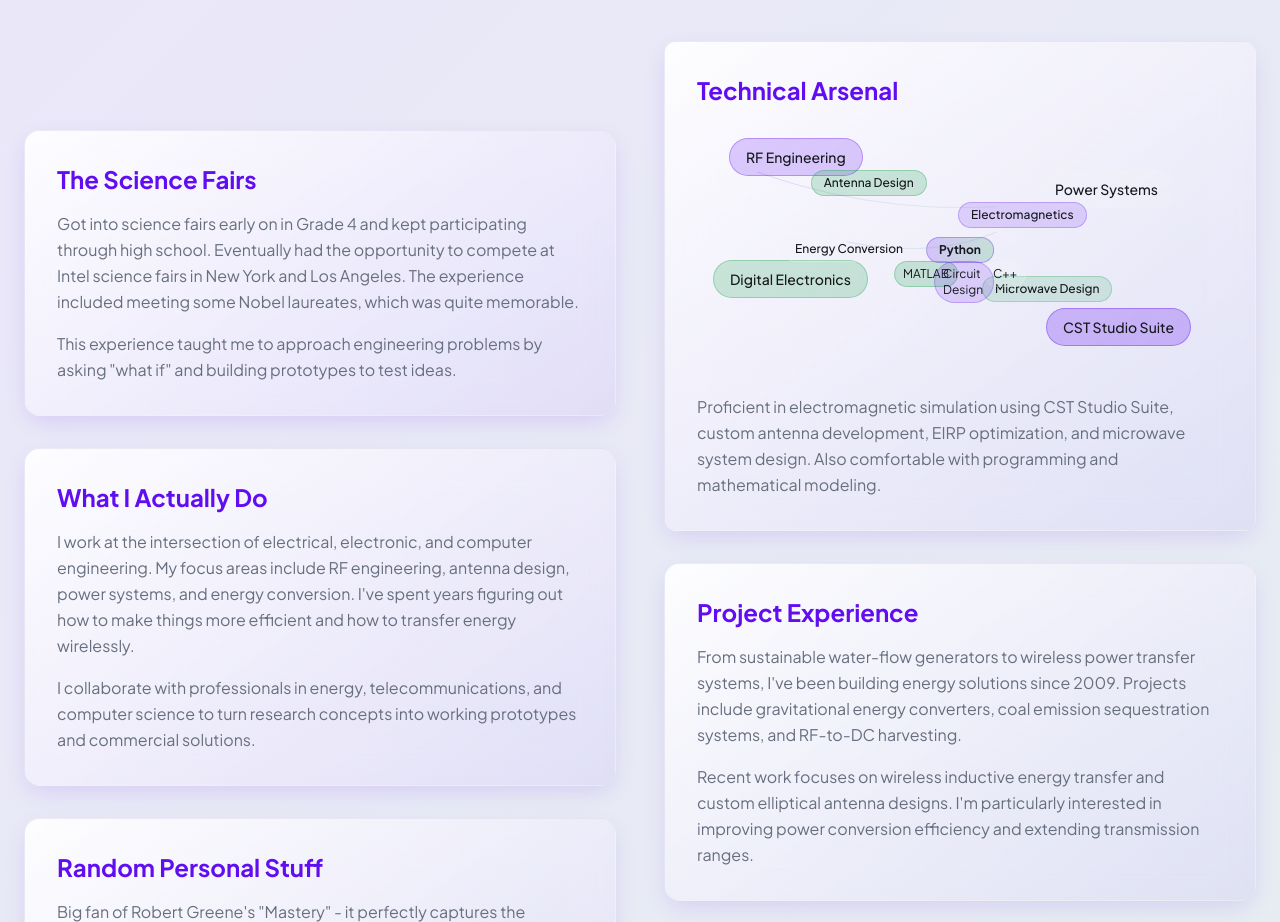
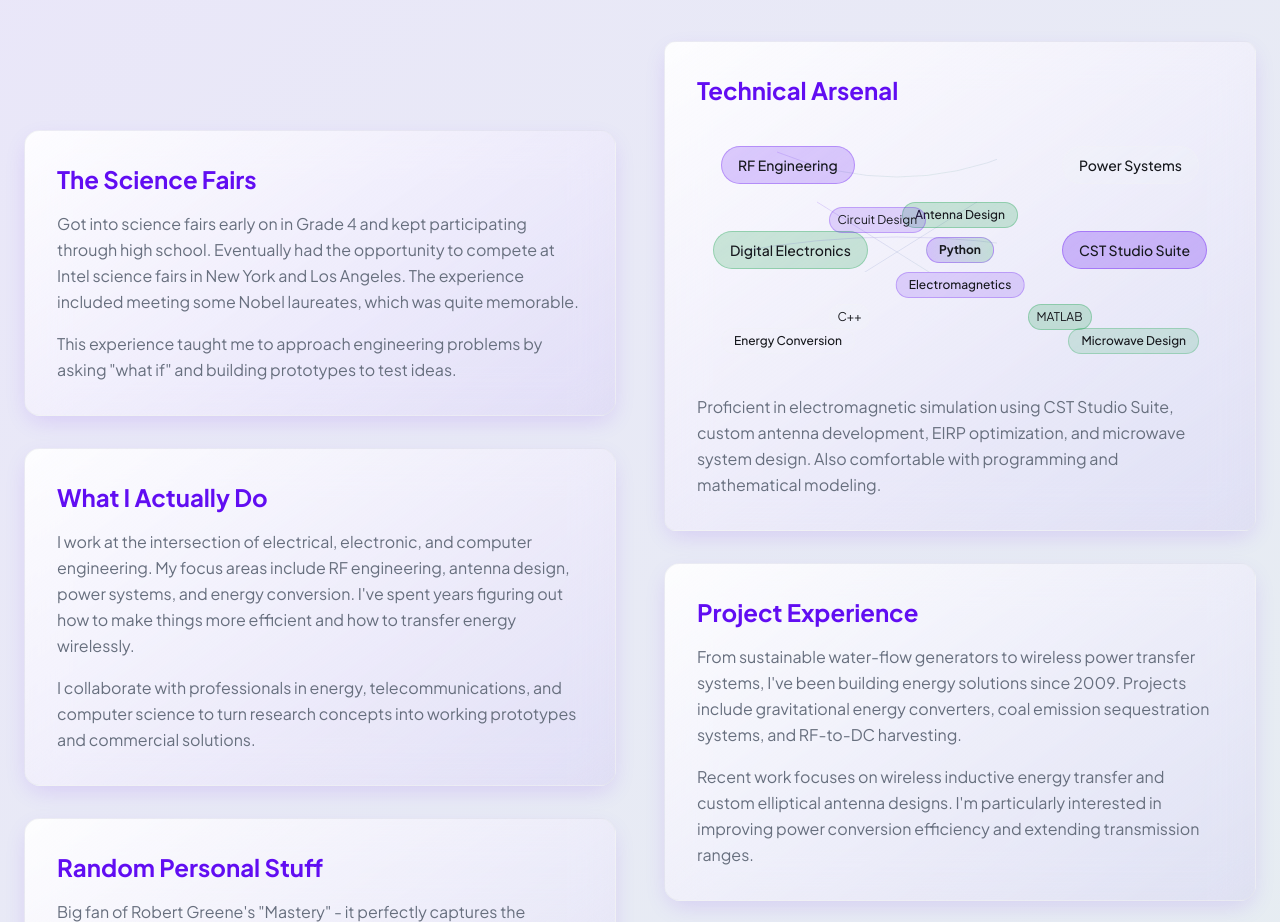
Before and after one commit to ldcsigudla/ldcsigudla.github.io, a React (Vite) app: page / in a window 1280 px wide. Shown: the part 1020-1942 px from the top of the page. Built offline with nearby package versions, Linux system fonts and the light colour scheme.

Commit message:
Adjust skill bubble layout

```diff
--- a/src/components/sections/About.tsx
+++ b/src/components/sections/About.tsx
@@ -59,79 +59,76 @@ export const About = () => {
               <h3 className="text-2xl font-bold mb-4 text-primary">Technical Arsenal</h3>
               <div className="relative h-64 overflow-hidden rounded-lg">
                 <div className="absolute inset-0">
-                  {/* Main tech skills constellation */}
-                  <div className="absolute top-4 left-8">
-                    <div className="relative">
+                  {/* Main tech skills constellation - repositioned for clarity */}
+                  <div className="absolute top-6 left-6">
                     <div className="px-4 py-2 bg-primary/20 rounded-full border border-primary/30 text-sm font-medium hover:bg-primary/30 transition-all cursor-pointer">
                       RF Engineering
                     </div>
-                      <div className="absolute -right-16 top-8">
+                  </div>
+
+                  <div className="absolute top-6 right-6">
+                    <div className="px-4 py-2 bg-secondary/20 rounded-full border border-secondary/30 text-sm font-medium hover:bg-secondary/30 transition-all cursor-pointer">
+                      Power Systems
+                    </div>
+                  </div>
+
+                  <div className="absolute top-20 left-1/2 transform -translate-x-1/2">
                     <div className="px-3 py-1 bg-accent/20 rounded-full border border-accent/30 text-xs font-medium hover:bg-accent/30 transition-all cursor-pointer">
                       Antenna Design
                     </div>
                   </div>
+
+                  <div className="absolute top-1/2 left-4 transform -translate-y-1/2">
+                    <div className="px-4 py-2 bg-accent/20 rounded-full border border-accent/30 text-sm font-medium hover:bg-accent/30 transition-all cursor-pointer">
+                      Digital Electronics
                     </div>
                   </div>
 
-                  <div className="absolute top-12 right-12">
-                    <div className="relative">
-                      <div className="px-4 py-2 bg-secondary/20 rounded-full border border-secondary/30 text-sm font-medium hover:bg-secondary/30 transition-all cursor-pointer">
-                        Power Systems
+                  <div className="absolute top-1/2 right-4 transform -translate-y-1/2">
+                    <div className="px-4 py-2 bg-primary/25 rounded-full border border-primary/35 text-sm font-medium hover:bg-primary/35 transition-all cursor-pointer">
+                      CST Studio Suite
                     </div>
-                      <div className="absolute -left-20 top-8">
+                  </div>
+
+                  <div className="absolute top-1/2 left-1/2 transform -translate-x-1/2 -translate-y-1/2">
+                    <div className="px-3 py-1 bg-gradient-to-r from-primary/20 to-accent/20 rounded-full border border-primary/30 text-xs font-bold hover:from-primary/30 hover:to-accent/30 transition-all cursor-pointer">
+                      Python
+                    </div>
+                  </div>
+
+                  <div className="absolute bottom-20 left-1/2 transform -translate-x-1/2">
                     <div className="px-3 py-1 bg-primary/15 rounded-full border border-primary/25 text-xs font-medium hover:bg-primary/25 transition-all cursor-pointer">
                       Electromagnetics
                     </div>
                   </div>
-                    </div>
-                  </div>
 
-                  <div className="absolute bottom-20 left-4">
-                    <div className="relative">
-                      <div className="px-4 py-2 bg-accent/20 rounded-full border border-accent/30 text-sm font-medium hover:bg-accent/30 transition-all cursor-pointer">
-                        Digital Electronics
-                      </div>
-                      <div className="absolute -right-12 -top-6">
+                  <div className="absolute bottom-6 left-6">
                     <div className="px-3 py-1 bg-secondary/15 rounded-full border border-secondary/25 text-xs font-medium hover:bg-secondary/25 transition-all cursor-pointer">
                       Energy Conversion
                     </div>
                   </div>
-                    </div>
-                  </div>
 
-                  <div className="absolute bottom-8 right-8">
-                    <div className="relative">
-                      <div className="px-4 py-2 bg-primary/25 rounded-full border border-primary/35 text-sm font-medium hover:bg-primary/35 transition-all cursor-pointer">
-                        CST Studio Suite
-                      </div>
-                      <div className="absolute -left-16 -top-8">
+                  <div className="absolute bottom-6 right-6">
                     <div className="px-3 py-1 bg-accent/15 rounded-full border border-accent/25 text-xs font-medium hover:bg-accent/25 transition-all cursor-pointer">
                       Microwave Design
                     </div>
                   </div>
-                    </div>
-                  </div>
 
-                  <div className="absolute top-1/2 left-1/2 transform -translate-x-1/2 -translate-y-1/2">
-                    <div className="relative">
-                      <div className="px-3 py-1 bg-gradient-to-r from-primary/20 to-accent/20 rounded-full border border-primary/30 text-xs font-bold hover:from-primary/30 hover:to-accent/30 transition-all cursor-pointer">
-                        Python
-                      </div>
-                      <div className="absolute -right-8 -bottom-6">
+                  <div className="absolute bottom-12 left-1/4">
                     <div className="px-2 py-1 bg-secondary/20 rounded-full border border-secondary/30 text-xs hover:bg-secondary/30 transition-all cursor-pointer">
                       C++
                     </div>
                   </div>
-                      <div className="absolute -left-8 -bottom-6">
+
+                  <div className="absolute bottom-12 right-1/4">
                     <div className="px-2 py-1 bg-accent/20 rounded-full border border-accent/30 text-xs hover:bg-accent/30 transition-all cursor-pointer">
                       MATLAB
                     </div>
                   </div>
-                      <div className="absolute top-6 left-2">
+
+                  <div className="absolute top-1/3 left-1/4">
                     <div className="px-2 py-1 bg-primary/15 rounded-full border border-primary/25 text-xs hover:bg-primary/25 transition-all cursor-pointer">
                       Circuit Design
-                        </div>
-                      </div>
                     </div>
                   </div>
 
@@ -143,9 +140,11 @@ export const About = () => {
                         <stop offset="100%" stopColor="hsl(var(--accent))" stopOpacity="0.3" />
                       </linearGradient>
                     </defs>
-                    <path d="M 60 50 Q 200 100 350 80" stroke="url(#line-gradient)" strokeWidth="1" fill="none" />
-                    <path d="M 100 200 Q 200 150 300 160" stroke="url(#line-gradient)" strokeWidth="1" fill="none" />
-                    <path d="M 150 120 Q 250 140 320 100" stroke="url(#line-gradient)" strokeWidth="1" fill="none" />
+                    <path d="M 80 30 Q 200 80 320 30" stroke="url(#line-gradient)" strokeWidth="1" fill="none" />
+                    <path d="M 40 130 Q 200 100 360 130" stroke="url(#line-gradient)" strokeWidth="1" fill="none" />
+                    <path d="M 200 50 Q 200 130 200 210" stroke="url(#line-gradient)" strokeWidth="1" fill="none" />
+                    <path d="M 120 80 Q 200 130 280 180" stroke="url(#line-gradient)" strokeWidth="1" fill="none" />
+                    <path d="M 280 80 Q 200 130 120 180" stroke="url(#line-gradient)" strokeWidth="1" fill="none" />
                   </svg>
                 </div>
               </div>
```
Lines whose indentation alone changed are shown as unchanged.
